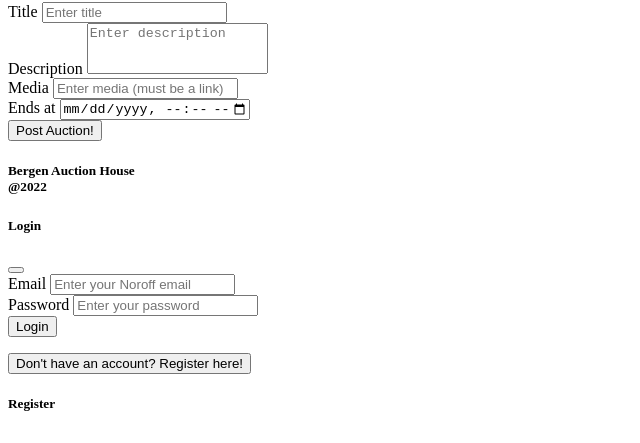
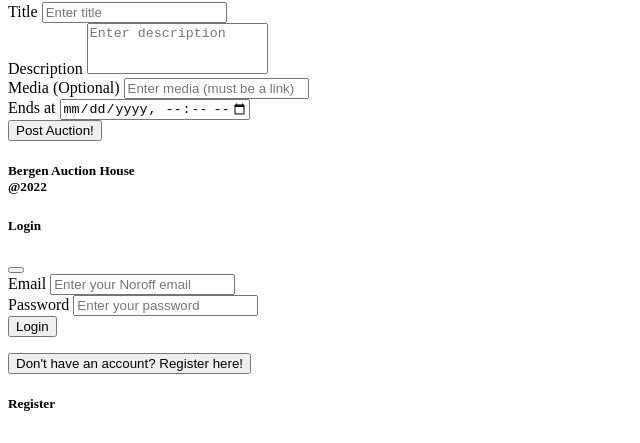
Before and after one commit to Thundeee/Auction-House, a website with bundled scripts: page create.html in a window 1280 px wide. Shown: the part 343-786 px from the top of the page, without its empty margins (0-640 px from the left). Built offline with nearby package versions, Linux system fonts and the light colour scheme.

Commit message:
changed media label to indicate optional

```diff
--- a/create.html
+++ b/create.html
@@ -122,7 +122,7 @@
             </div>
 
             <div class="form-group mediaLine">
-              <label for="media">Media</label>
+              <label for="media">Media (Optional)</label>
               <input
                 type="url"
                 class="form-control"
```
